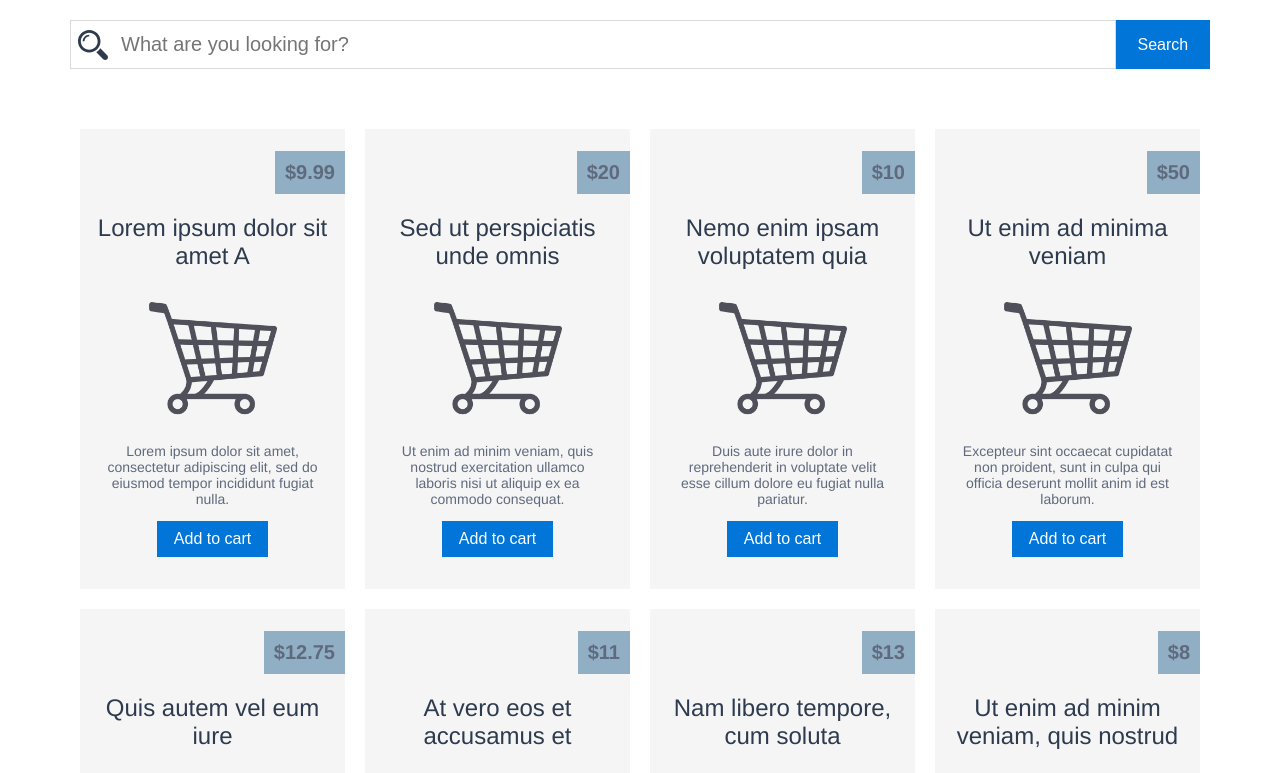
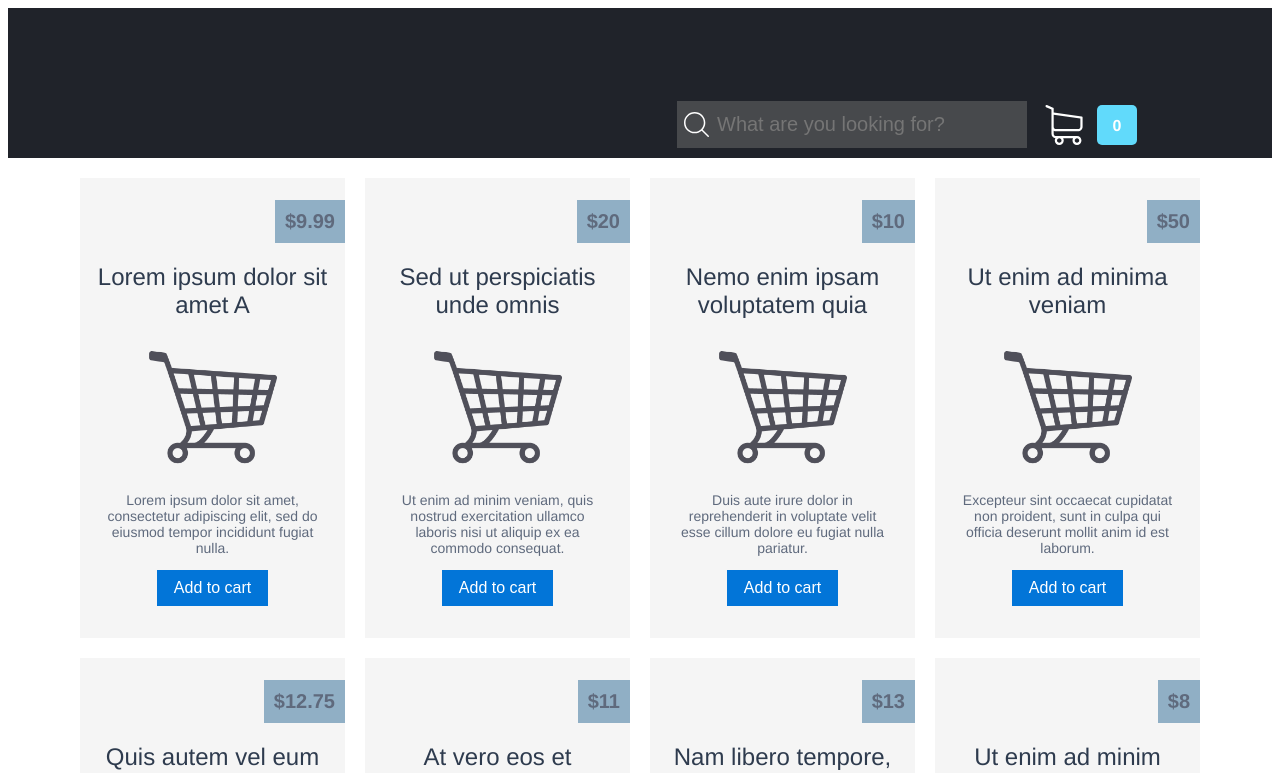
Before and after one commit to juniorvanin-zz/playground-react-redux, a React (Create React App) app: page / in a window 1280 px wide. Shown: the top 773 px of the page. Built offline with nearby package versions, Linux system fonts and the light colour scheme.

Commit message:
Adds header with quantity of items added shopping cart so far.

```diff
--- a/src/App.css
+++ b/src/App.css
@@ -13,54 +13,40 @@ body {
   max-width: 1140px;
 }
 
-.search-bar form {
-  display: flex;
-  flex-wrap: no-wrap;
-  flex-direction: row;
-  justify-content: center;
-}
-
-.search-bar span {
+header {
+  height: 150px;
+  background-color: #20232a;
   display: flex;
   flex-wrap: wrap;
-  flex-direction: row;
-  margin: 10px 0px 50px 0px;
-  font-size: 18px;
+  flex-direction: row-reverse;
+  align-items: flex-end;
 }
 
 .search-bar input {
-    width: 100%;
+    width: 350px;
     box-sizing: border-box;
-    background-color: white;
-    border: 1px solid rgba(0,0,0,.15);
+    border: 0px;
     padding: 12px;
-    padding-left: 50px;
+    padding-left: 40px;
     font-size: 20px;
-    background:url(./resources/magnifier-icon.svg) no-repeat;
-    background-size: 30px;
+    background:url(./resources/magnifier-icon.svg) no-repeat #47494c;
+    background-size: 25px;
     background-position: 7px;
-    color: #5f6a7d;
+    color: white;
     font-weight: 100;
+    margin-bottom: 10px;
 }
 
 .search-bar input:focus {
    outline: none;
-   border: 1px solid rgba(0,0,0,.40);
+   border: 0px;
 }
 
-.search-bar button {
-  width: 100px;
-  color: #fff;
-  background-color: #0275d8;
-  border-color: #0275d8;
-  font-weight: 400;
-  line-height: 1.25;
-  text-align: center;
-  vertical-align: middle;
-  user-select: none;
-  border: 1px solid transparent;
-  padding: .5rem 1rem;
-  font-size: 1rem;
+.search-result-message {
+  flex-wrap: wrap;
+  flex-direction: row;
+  margin: 20px 0px 20px 10px;
+  font-size: 18px;
 }
 
 .shopping-card {
@@ -126,11 +112,37 @@ body {
   font-size: 1rem;
 }
 
+
+.shopping-cart-resume {
+  display: flex;
+  order: -1;
+}
+
+.shopping-cart-resume-icon {
+  background:url(./resources/shopping-cart.svg) no-repeat;
+  background-size: 40px;
+  background-position: 7px;
+  height: 50px;
+  width: 50px;
+  margin-top: 5px;
+  margin-left: 10px;
+}
+
+.shopping-cart-resume-quantity {
+  background-color: #61dafb;
+  height: 28px;
+  width: 40px;
+  margin-left: 10px;
+  margin-right: 135px;
+  margin-bottom: 13px;
+  border-radius: 5px;
+  text-align: center;
+  padding-top: 12px;
+  color: white;
+  font-weight: 600;
+  margin-top: 10px;
+}
+
 .item-list {
   margin-top: 20px;
 }
-
-@keyframes App-logo-spin {
-  from { transform: rotate(0deg); }
-  to { transform: rotate(360deg); }
-}
--- a/src/App.js
+++ b/src/App.js
@@ -1,14 +1,16 @@
 import React from 'react';
 import ItemList from './itemList/containers/itemList'
-import SearchBar from './searchBar/containers/searchBar'
+import Header from './header/components/header'
 
 import './App.css';
 
 const App = () => (
-  <div className="container">
-    <div className="item-list">
-      <SearchBar />
-      <ItemList />
+  <div>
+    <Header />
+    <div className="container">
+      <div className="item-list">
+        <ItemList />
+      </div>
     </div>
   </div>
 )
--- /dev/null
+++ b/src/header/components/header.js
@@ -0,0 +1,12 @@
+import React from 'react'
+import SearchBar from './../searchBar/containers/searchBar'
+import ShoppingCartResume from './../shoppingCartResume/containers/shoppingCartResume'
+
+const Header = () => (
+  <header>
+    <SearchBar />
+    <ShoppingCartResume />
+  </header>
+)
+
+export default Header
--- a/src/searchBar/components/searchBar.js
+++ b/src/header/searchBar/components/searchBar.js
@@ -10,9 +10,8 @@ const handleOnChange = (updateSearchInput) => (evt) => {
     updateSearchInput(evt.target.value)
 }
 
-const SearchBar = ({ searchItemsByWord, updateSearchInput, searchInput, searchResultMessage }) => (
-  <div className="search-bar">
-    <form onSubmit={ handleSubmit(() => searchItemsByWord(searchInput)) } >
+const SearchBar = ({ searchItemsByWord, updateSearchInput, searchInput }) => (
+    <form className="search-bar" onSubmit={ handleSubmit(() => searchItemsByWord(searchInput)) } >
       <input
         type="text"
         id="searchInput"
@@ -20,10 +19,8 @@ const SearchBar = ({ searchItemsByWord, updateSearchInput, searchInput, searchRe
         autoComplete="off"
         onChange={handleOnChange(updateSearchInput)}
         value={ searchInput } />
-      <button type="submit">Search</button>
     </form>
-    <span> { searchResultMessage } </span>
-  </div>
+    // <span> { searchResultMessage } </span>
 )
 
 export default SearchBar
--- a/src/searchBar/containers/searchBar.js
+++ b/src/header/searchBar/containers/searchBar.js
@@ -1,6 +1,6 @@
 import SearchBar from '../components/searchBar'
 import { connect } from 'react-redux'
-import { searchItemsByWord, updateSearchInput } from '../../actions'
+import { searchItemsByWord, updateSearchInput } from '../../../actions'
 
 const mapStateToProps = (state) => {
   return {
--- /dev/null
+++ b/src/header/shoppingCartResume/components/shoppingCartResume.js
@@ -0,0 +1,10 @@
+import React from 'react'
+
+const ShoppingCartResume = ({ itemsQuantity }) => (
+  <div className="shopping-cart-resume">
+    <div className="shopping-cart-resume-icon"/>
+    <p className="shopping-cart-resume-quantity">{ itemsQuantity }</p>
+  </div>
+)
+
+export default ShoppingCartResume
--- /dev/null
+++ b/src/header/shoppingCartResume/containers/shoppingCartResume.js
@@ -0,0 +1,11 @@
+import ShoppingCartResume from '../components/shoppingCartResume'
+import { connect } from 'react-redux'
+
+const mapStateToProps = (state) => {
+  return {
+    itemsQuantity: state.form.cart.itemsAdded.length,
+  }
+}
+
+const connector = connect(mapStateToProps)
+export default connector(ShoppingCartResume)
--- a/src/itemList/components/itemList.js
+++ b/src/itemList/components/itemList.js
@@ -9,6 +9,8 @@ const ItemList = (state) => {
   const items = state.items.searchedItems.length !== 0 ? state.items.searchedItems : state.items.availables
 
   return (
+    <div>
+      <p className="search-result-message"> { state.items.searchResultMessage } </p>
       <ul className="shopping-card">
       {
         items.map(item =>
@@ -26,6 +28,7 @@ const ItemList = (state) => {
         )
       }
       </ul>
+    </div>
   )
 }
 
```
Also changed, not shown: src/itemList/item/components/item.js (added, +25 -0 lines), src/resources/magnifier-icon.svg, src/resources/shopping-cart.svg (added). Lines whose indentation alone changed are shown as unchanged.
